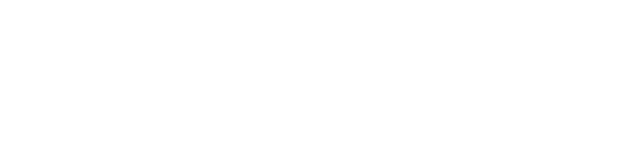
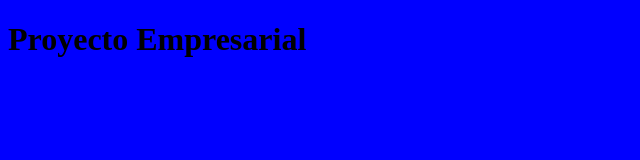
Before and after one commit to villacortaalee/CursoGit, a plain HTML site: page index.html in a window 1280 px wide. Shown: the whole page, without its empty margins (0-640 px from the left). Drawn offline with Linux system fonts and the light colour scheme.

Commit message:
Parrafo y tamaño fuente

```diff
--- /dev/null
+++ b/css/estilos.css
@@ -0,0 +1,3 @@
+body {
+  background-color: #00f;
+}
--- a/index.html
+++ b/index.html
@@ -5,10 +5,11 @@
   <meta charset="UTF-8">
   <meta name="viewport" content="width=device-width, initial-scale=1.0">
   <title>Document</title>
+  <link rel="stylesheet" href="css/estilos.css">
 </head>
 
 <body>
-
+  <h1> Proyecto Empresarial </h1>
 </body>
 
 </html>
```
Also changed, not shown: js/script.js (added).
